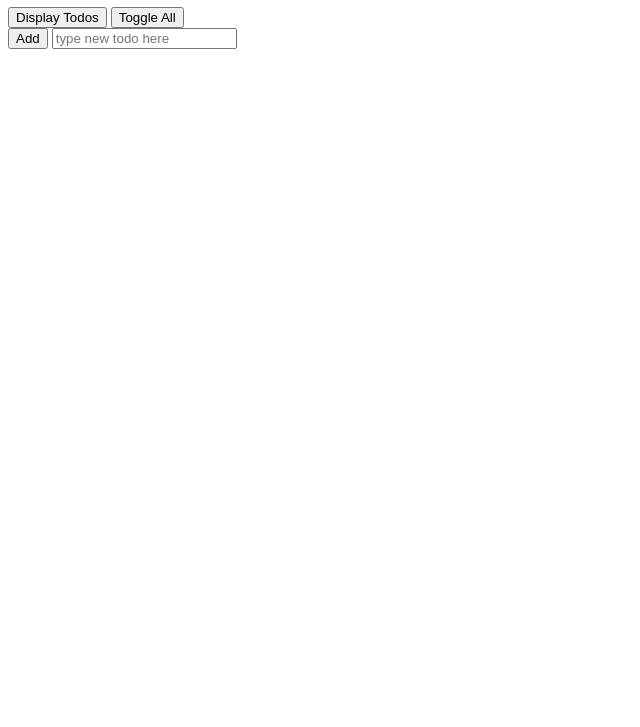
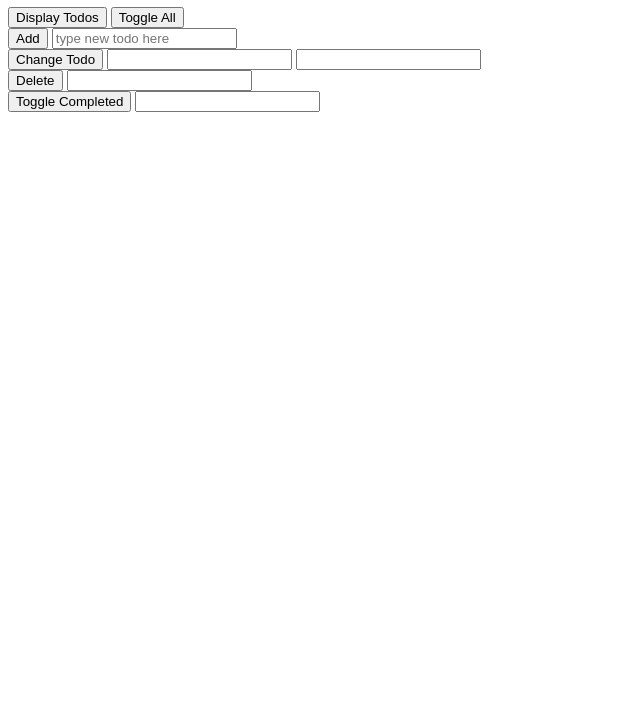
Before and after one commit to thegreatsevrini/practical-javascript, a plain HTML site: page index.html in a window 1280 px wide. Shown: the part 73-800 px from the top of the page, without its empty margins (0-640 px from the left). Drawn offline with Linux system fonts and the light colour scheme.

Commit message:
added buttons for deleting and toggling todos

```diff
--- a/index.html
+++ b/index.html
@@ -21,6 +21,22 @@
         <input id="addTodoTextInput" type="text" placeholder="type new todo here">
     </div>
 
+    <div>
+        <button onclick="handlers.changeTodo()">Change Todo</button>
+        <input id="changeTodoPositionInput" type="number">
+        <input id="changeTodoTextInput" type="text">
+    </div>
+
+    <div>
+        <button onclick="handlers.deleteTodo()">Delete</button>
+        <input id="deleteTodoPositionInput" type="number">
+    </div>
+
+    <div>
+        <button onclick="handlers.toggleCompleted()">Toggle Completed</button>
+        <input id="toggleCompletedPositionInput" type="number">
+    </div>
+
 
     <script src="pjs-v3.js"></script>
 </body>
--- a/pjs-v3.js
+++ b/pjs-v3.js
@@ -80,12 +80,29 @@ let handlers = {
     displayTodos: function () {
         todoList.displayTodos();
     },
-    toggleAll: function(){
-        todoList.toggleAll();
-    },
     addTodo: function(){
         let addTodoTextInput = document.getElementById('addTodoTextInput');
         todoList.addTodo(addTodoTextInput.value);
         addTodoTextInput.value = '';
+    },
+    changeTodo: function() {
+        var changeTodoPositionInput = document.getElementById('changeTodoPositionInput');
+        var changeTodoTextInput = document.getElementById('changeTodoTextInput');
+        todoList.changeTodo(changeTodoPositionInput.valueAsNumber, changeTodoTextInput.value);
+        changeTodoPositionInput.value = '';
+        changeTodoTextInput.value = '';
+    },
+    deleteTodo: function() {
+        var deleteTodoPositionInput = document.getElementById('deleteTodoPositionInput');
+        todoList.deleteTodo(deleteTodoPositionInput.valueAsNumber);
+        deleteTodoPositionInput.value = '';
+    },
+    toggleCompleted: function() {
+        var toggleCompletedPosiitonInput = document.getElementById('toggleCompletedPositionInput');
+        todoList.toggleCompleted(toggleCompletedPosiitonInput.valueAsNumber);
+        toggleCompletedPosiitonInput.value = '';
+    },
+    toggleAll: function(){
+        todoList.toggleAll();
     }
 };
```
